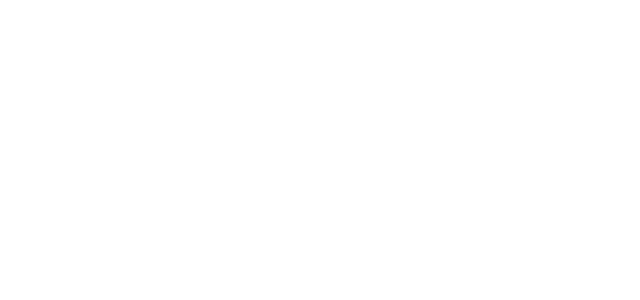
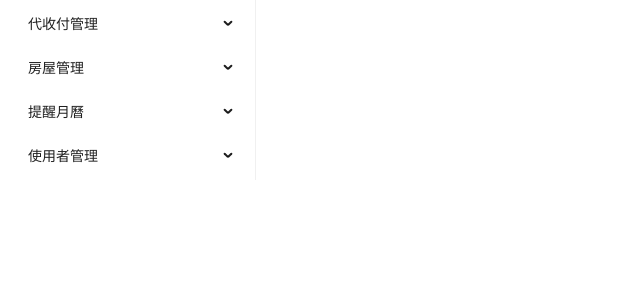
Before and after one commit to super-big-spuds/Real_estate_agent, a React (Vite) app: page /Tenement/Add in a window 1280 px wide. Before the commit this address had no page. Shown: the top 300 px of the page, without its empty margins (0-640 px from the left). Built offline with nearby package versions, Linux system fonts and the light colour scheme.

Commit message:
feat: route and menu

```diff
--- a/src/components/Menu.tsx
+++ b/src/components/Menu.tsx
@@ -27,8 +27,8 @@ const items: MenuProps["items"] = [
     getItem("代收付管理新增", "Collection/Add"),
   ]),
   getItem("房屋管理", "tenementmange", undefined, [
-    getItem("房屋管理列表", "house-list"),
-    getItem("房屋管理新增", "house-add"),
+    getItem("房屋管理列表", "Tenements"),
+    getItem("房屋管理新增", "Tenement/Add"),
   ]),
   getItem("提醒月曆", "calendarmange", undefined, [
     getItem("提醒月曆列表", "Calenderlist"),
--- a/src/pages/tenement/TenementAdd.tsx
+++ b/src/pages/tenement/TenementAdd.tsx
@@ -0,0 +1,3 @@
+export default function App() {
+  return <div></div>;
+}
--- a/src/pages/tenement/TenementEdit.tsx
+++ b/src/pages/tenement/TenementEdit.tsx
@@ -0,0 +1,3 @@
+export default function App() {
+  return <div></div>;
+}
--- a/src/pages/tenement/TenementList.tsx
+++ b/src/pages/tenement/TenementList.tsx
@@ -0,0 +1,3 @@
+export default function App() {
+  return <div></div>;
+}
--- a/src/routes/index.tsx
+++ b/src/routes/index.tsx
@@ -7,6 +7,9 @@ import UserEdit from "../pages/user/UserEdit";
 import UserList from "../pages/user/UserList";
 import Layout from "../components/Layout";
 import CalenderList from "../pages/calender/CalenderList";
+import TenementAdd from "../pages/tenement/TenementAdd";
+import TenementEdit from "../pages/tenement/TenementEdit";
+import TenementList from "../pages/tenement/TenementList";
 
 export const App = () => (
   <div className="w-full h-full ">
@@ -19,6 +22,9 @@ export const App = () => (
         <Route path="User/:user_id" element={<UserEdit />} />
         <Route path="user" element={<UserAdd />} />
         <Route path="Calenderlist" element={<CalenderList />} />
+        <Route path="Tenement/Add" element={<TenementAdd />} />
+        <Route path="Tenement/:id" element={<TenementEdit />} />
+        <Route path="Tenements" element={<TenementList />} />
       </Route>
     </Routes>
   </div>
```
